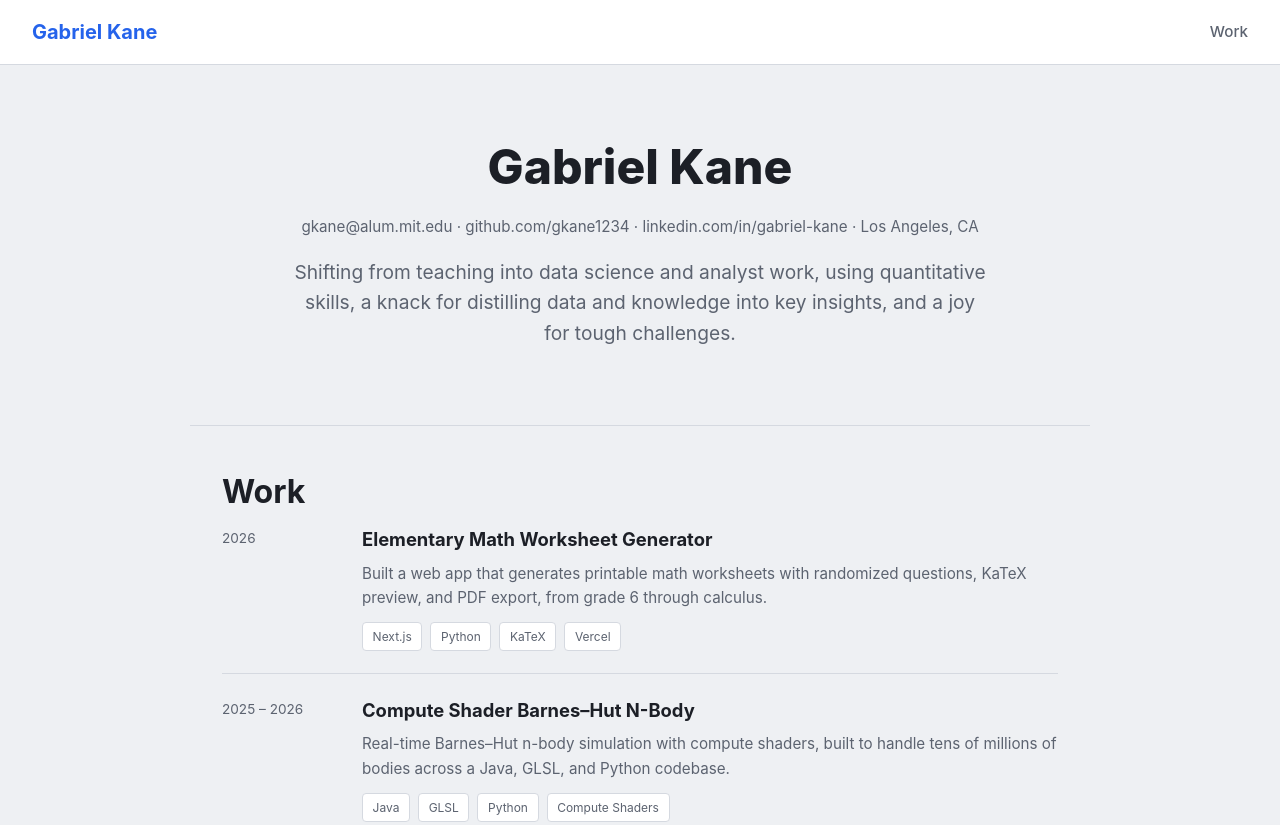
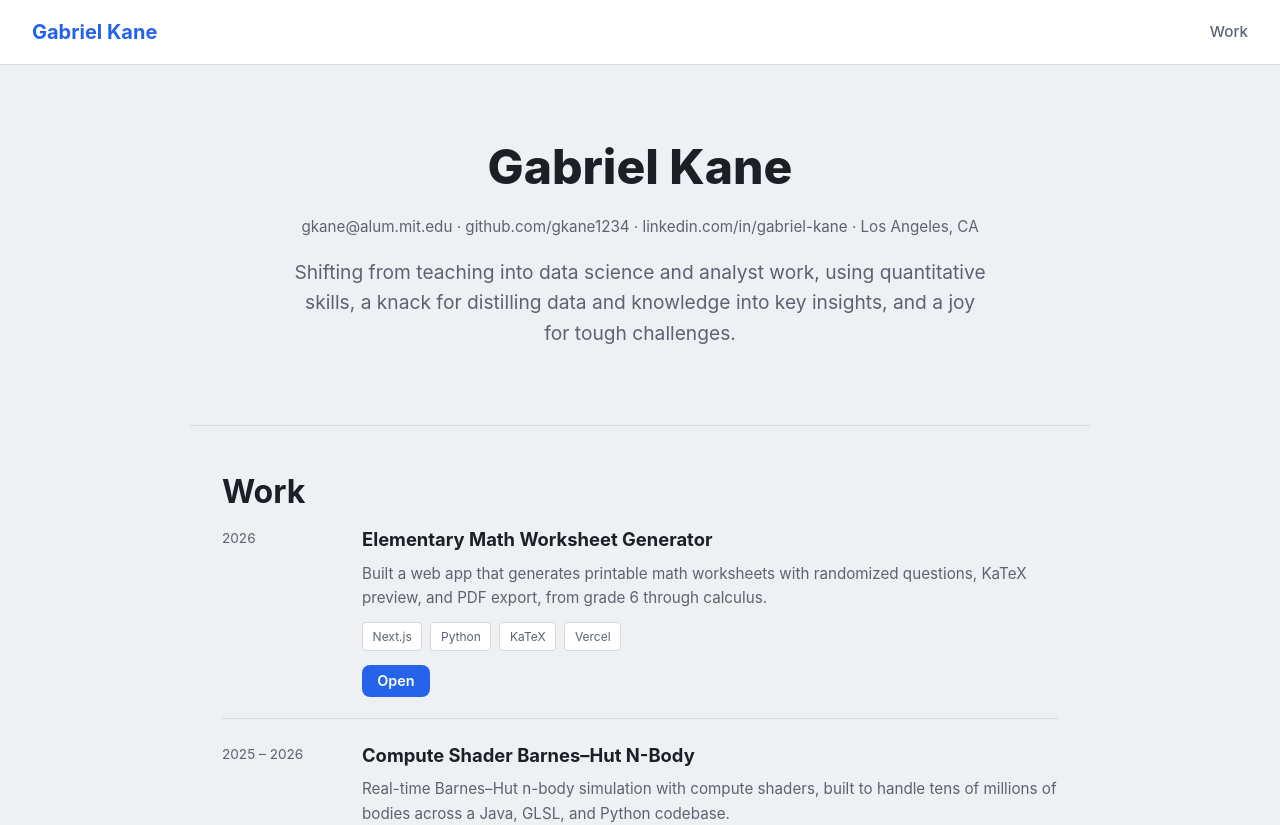
Before and after one commit to gkane1234/website, a Next.js app: page / in a window 1280 px wide. Shown: the top 825 px of the page. Built offline with nearby package versions, Linux system fonts and the light colour scheme.

Commit message:
Show a styled Open button on every viewable project. (#12)

```diff
--- a/app/components/Timeline.js
+++ b/app/components/Timeline.js
@@ -1,7 +1,4 @@
-'use client'
-
 import Link from 'next/link'
-import { useEffect, useState } from 'react'
 import { timeline } from '../data/projects'
 
 function TimelineLink({ item }) {
@@ -30,36 +27,13 @@ function TimelineLink({ item }) {
 }
 
 export default function Timeline() {
-  const [openId, setOpenId] = useState(null)
-
-  useEffect(() => {
-    const id = window.location.hash.replace('#', '')
-    if (timeline.some((item) => item.id === id)) setOpenId(id)
-  }, [])
-
   return (
     <ol className="timeline">
-      {timeline.map((item) => {
-        const open = openId === item.id
-        const canOpen = Boolean(item.href)
-        return (
+      {timeline.map((item) => (
         <li key={item.id} id={item.id}>
           <span className="timeline-year">{item.year}</span>
           <div>
-              <h3>
-                {canOpen ? (
-                  <button
-                    type="button"
-                    className="timeline-toggle"
-                    aria-expanded={open}
-                    onClick={() => setOpenId(open ? null : item.id)}
-                  >
-                    {item.title}
-                  </button>
-                ) : (
-                  item.title
-                )}
-              </h3>
+            <h3>{item.title}</h3>
             {item.context ? (
               <p className="timeline-context">{item.context}</p>
             ) : null}
@@ -71,15 +45,10 @@ export default function Timeline() {
                 ))}
               </div>
             ) : null}
-              {open ? (
-                <div className="timeline-more">
             <TimelineLink item={item} />
           </div>
-              ) : null}
-            </div>
         </li>
-        )
-      })}
+      ))}
     </ol>
   )
 }
--- a/app/globals.css
+++ b/app/globals.css
@@ -561,21 +561,6 @@ a:focus-visible {
   font-weight: 700;
 }
 
-.timeline-toggle {
-  background: none;
-  border: 0;
-  padding: 0;
-  color: inherit;
-  font: inherit;
-  font-weight: 700;
-  text-align: left;
-  cursor: pointer;
-}
-
-.timeline-more {
-  margin-top: 0.65rem;
-}
-
 .timeline-context {
   color: var(--text-muted);
   font-size: 0.9rem;
@@ -606,14 +591,20 @@ a:focus-visible {
 
 .timeline-link {
   display: inline-block;
-  margin-top: 0.75rem;
-  color: var(--accent);
+  margin-top: 0.85rem;
+  background: var(--accent);
+  color: #fff;
+  padding: 0.45rem 0.95rem;
+  border-radius: 8px;
   font-weight: 600;
   font-size: 0.9rem;
+  line-height: 1.2;
+  transition: background 0.2s;
 }
 
 .timeline-link:hover {
-  color: var(--accent-hover);
+  background: var(--accent-hover);
+  color: #fff;
 }
 
 /* Embedded project apps */
```
Lines whose indentation alone changed are shown as unchanged.
